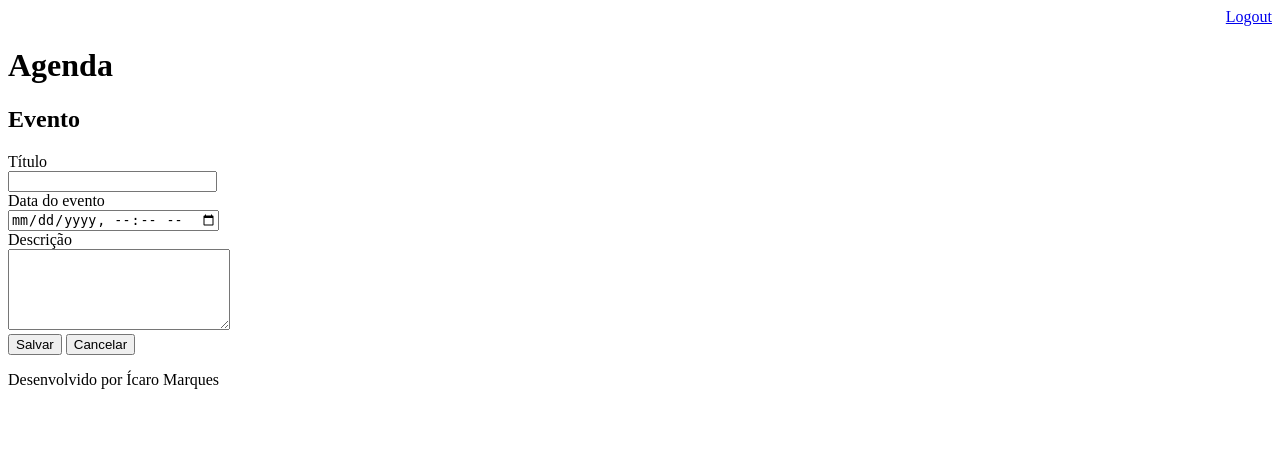
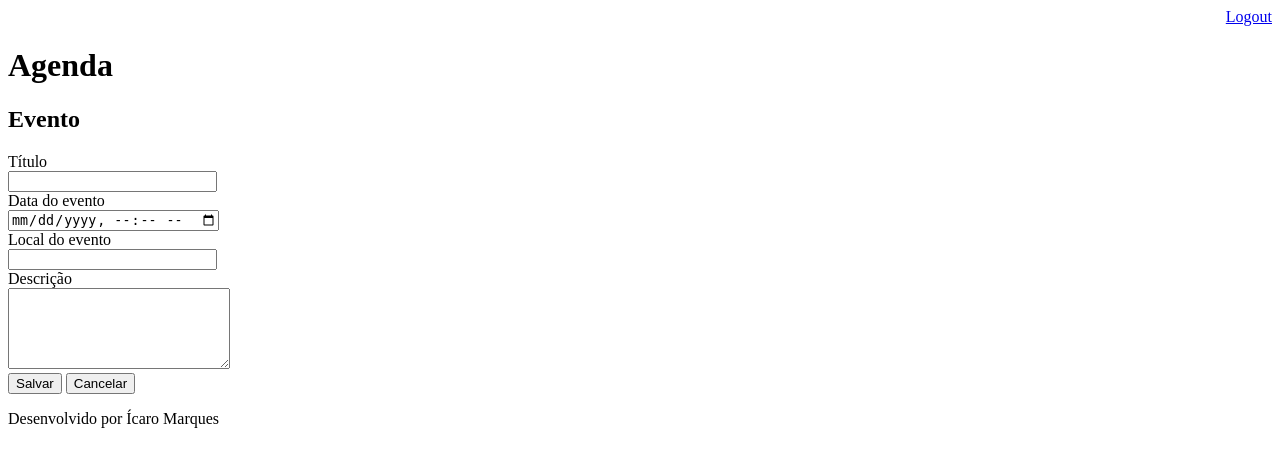
Before and after one commit to IbraMarques/agenda, a Django app: page /agenda/evento/ in a window 1280 px wide. Shown: the top 467 px of the page. Run offline with Django 3.2, Linux system fonts and the light colour scheme; a user stored in the database is signed in.

Commit message:
Tarefa aula 4 realizada: inserido campo local na tabela de eventos

```diff
--- a/core/models.py
+++ b/core/models.py
@@ -9,6 +9,7 @@ class Evento(models.Model):
     data_evento = models.DateTimeField(verbose_name='data do evento')
     data_criacao = models.DateTimeField(auto_now=True)
     usuario = models.ForeignKey(User, on_delete=models.CASCADE)
+    local_evento = models.TextField(blank=True, null=True)
 
     class Meta:
         db_table = 'evento' #altera o nome da tabela no banco de dados
--- a/core/views.py
+++ b/core/views.py
@@ -45,10 +45,12 @@ def submit_evento(request):
     if request.POST:
         titulo = request.POST.get('titulo')
         data_evento = request.POST.get('data_evento')
+        local_evento = request.POST.get('local_evento')
         descricao = request.POST.get('descricao')
         usuario = request.user
         Evento.objects.create(titulo=titulo,
                               data_evento=data_evento,
+                              local_evento=local_evento,
                               descricao=descricao,
                               usuario=usuario)
     return redirect('/')
--- a/templates/evento.html
+++ b/templates/evento.html
@@ -11,6 +11,10 @@
     <br>
     <input type="datetime-local" name="data_evento">
     <br>
+    <label>Local do evento</label>
+    <br>
+    <input type="text" name="local_evento" size="23">
+    <br>
     <label>Descrição</label>
     <br>
     <textarea name="descricao" rows="5" cols="25"></textarea>
```
Also changed, not shown: db.sqlite3, 1 other file.
